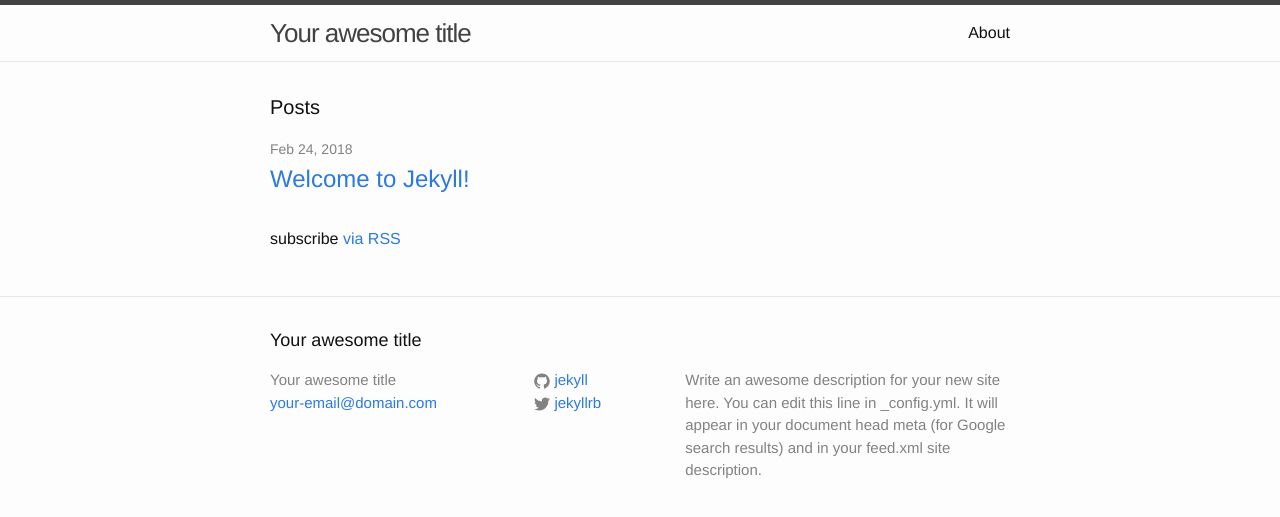
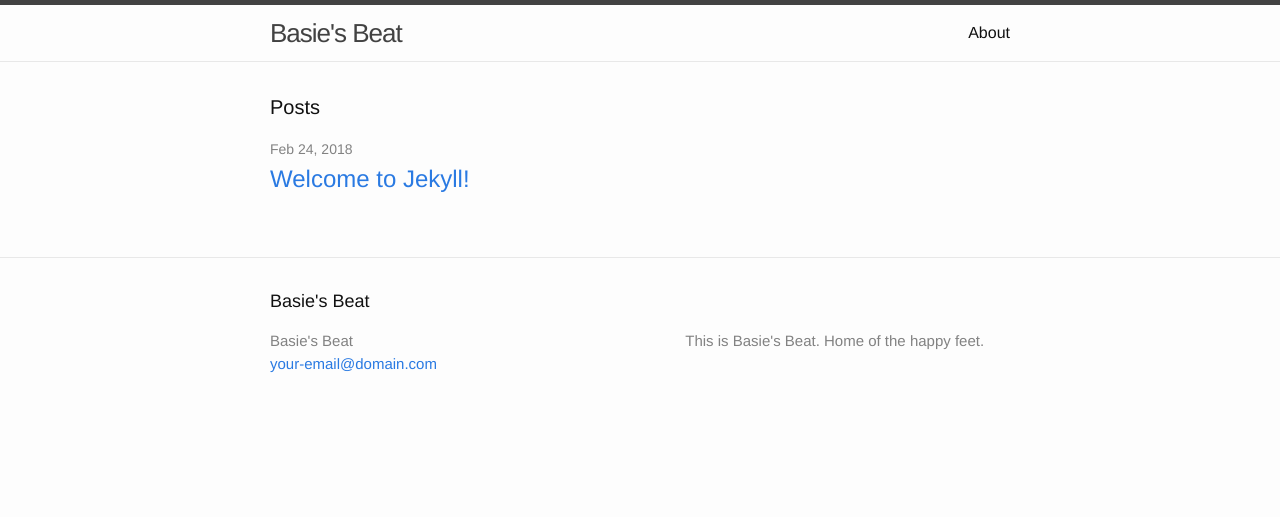
Before and after one commit to anttimogens/anttimogens.github.io, a Jekyll site: the page built from index.html, in a window 1280 px wide. Shown: the top 517 px of the page. Built offline with Jekyll 4.4.1, drawn with Linux system fonts in a browser that asks for light colours.

Commit message:
delete social media info

```diff
--- a/_config.yml
+++ b/_config.yml
@@ -6,16 +6,12 @@
 # 'jekyll serve'. If you change this file, please restart the server process.
 
 # Site settings
-title: Your awesome title
+title: Basie's Beat
 email: your-email@domain.com
 description: > # this means to ignore newlines until "baseurl:"
-  Write an awesome description for your new site here. You can edit this
-  line in _config.yml. It will appear in your document head meta (for
-  Google search results) and in your feed.xml site description.
+  This is Basie's Beat. Home of the happy feet.
 baseurl: "" # the subpath of your site, e.g. /blog
-url: "http://yourdomain.com" # the base hostname & protocol for your site
-twitter_username: jekyllrb
-github_username:  jekyll
+url: "http://basiesbeat.de" # the base hostname & protocol for your sit
 
 # Build settings
 markdown: kramdown
--- a/index.html
+++ b/index.html
@@ -18,6 +18,5 @@ layout: default
     {% endfor %}
   </ul>
 
-  <p class="rss-subscribe">subscribe <a href="{{ "/feed.xml" | prepend: site.baseurl }}">via RSS</a></p>
 
 </div>
```
